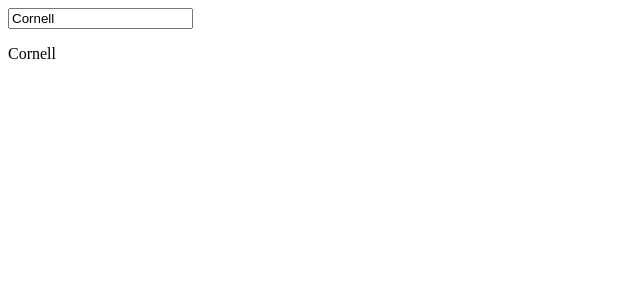
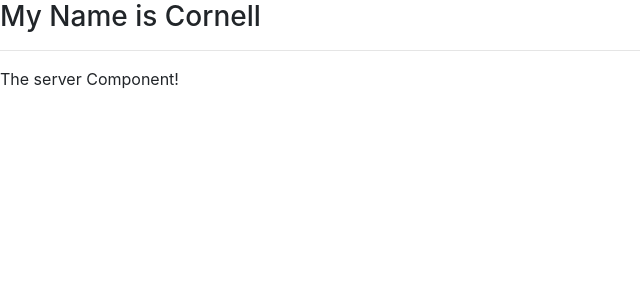
Before and after one commit to cornellreddick/Angular-App, an Angular app: page / in a window 1280 px wide. Shown: the top 300 px of the page, without its empty margins (0-640 px from the left). Built offline with nearby package versions, Linux system fonts and the light colour scheme.

Commit message:
Add bootstrap style sheet.

```diff
--- a/angular.json
+++ b/angular.json
@@ -23,6 +23,7 @@
               "src/assets"
             ],
             "styles": [
+              "node_modules/bootstrap/dist/css/bootstrap.min.css",
               "src/styles.css"
             ],
             "scripts": []
--- a/package.json
+++ b/package.json
@@ -18,6 +18,7 @@
     "@angular/platform-browser": "~12.0.5",
     "@angular/platform-browser-dynamic": "~12.0.5",
     "@angular/router": "~12.0.5",
+    "bootstrap": "^4.6.1",
     "rxjs": "~6.6.0",
     "tslib": "^2.1.0",
     "zone.js": "~0.11.4"
--- a/src/app/app.component.html
+++ b/src/app/app.component.html
@@ -1,2 +1,3 @@
-<input type="text" [(ngModel)]="name">
-<p>{{ name }}</p>
+<h3>My Name is Cornell</h3>
+<hr>
+<app-server></app-server>
--- a/src/app/app.component.ts
+++ b/src/app/app.component.ts
@@ -6,5 +6,4 @@
   styleUrls: ['./app.component.css']
 })
 export class AppComponent {
-  name = 'Cornell';
 }
--- a/src/app/app.module.ts
+++ b/src/app/app.module.ts
@@ -3,10 +3,12 @@
 import {FormsModule} from '@angular/forms';
 
 import { AppComponent } from './app.component';
+import { ServerComponent } from './server/server.component';
 
 @NgModule({
   declarations: [
-    AppComponent
+    AppComponent,
+    ServerComponent
   ],
   imports: [
     BrowserModule,
--- /dev/null
+++ b/src/app/server/server.component.html
@@ -0,0 +1 @@
+<p>The server Component!</p>
```
Also changed, not shown: src/app/server/server.component.ts (added, +9 -0 lines), 1 other file (tests, documents, lock files or other folders).
